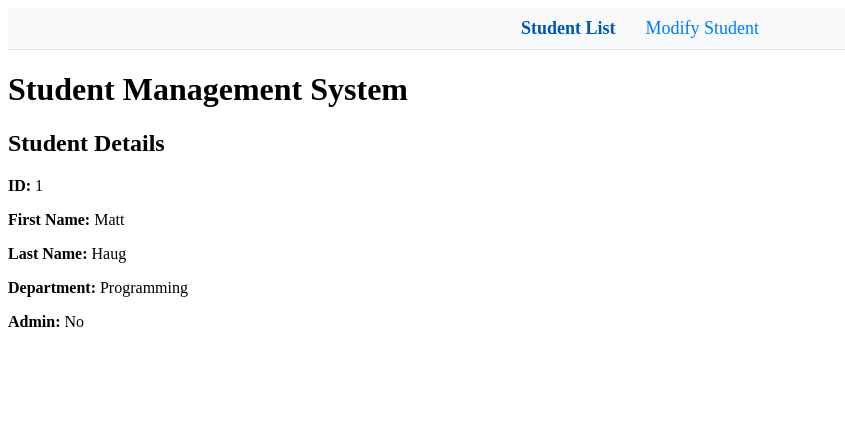
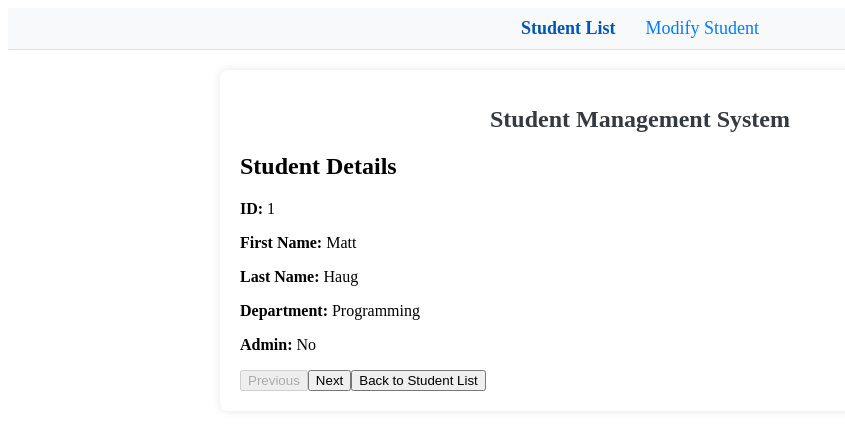
Before and after one commit to nanod24/Angular-Hm-Project, an Angular app: page /students/1 in a window 1280 px wide. Shown: the top 430 px of the page, without its empty margins (0-845 px from the left). Built offline with nearby package versions, Linux system fonts and the light colour scheme.

Commit message:
adding 2 more components

```diff
--- a/src/app/app.component.html
+++ b/src/app/app.component.html
@@ -9,5 +9,9 @@
 </div>
 
 
-<h1>{{ title }}</h1>
-<router-outlet></router-outlet>
+<div class="app-container">
+  <h1>{{ title }}</h1>
+
+  <!--router outlet to display routed components -->
+  <router-outlet></router-outlet>
+</div>
--- a/src/app/app.component.scss
+++ b/src/app/app.component.scss
@@ -67,3 +67,20 @@ h2 {
   font-weight: bold; /* Bold text for active link */
   color: #0056b3; /* Darker blue for active link */
 }
+
+/* Style for the main container */
+.app-container {
+  padding: 20px; /* Padding around the main content */
+  max-width: 800px; /* Max width for the content area */
+  margin: 20px auto; /* Center the content */
+  background-color: #ffffff; /* White background */
+  box-shadow: 0 0 10px rgba(0, 0, 0, 0.1); /* Light shadow for a lifted effect */
+  border-radius: 8px; /* Rounded corners */
+}
+
+/* Style for the title */
+.app-container h1 {
+  font-size: 24px; /* Font size for the title */
+  color: #343a40; /* Dark color for the title text */
+  text-align: center; /* Center the title text */
+}
--- a/src/app/student-detail/student-detail.component.html
+++ b/src/app/student-detail/student-detail.component.html
@@ -5,4 +5,8 @@
   <p><strong>Last Name:</strong> {{ student.lastName }}</p>
   <p><strong>Department:</strong> {{ student.department }}</p>
   <p><strong>Admin:</strong> {{ student.isAdmin ? 'Yes' : 'No' }}</p>
+  <button (click)="goBackward()" [disabled]="currentIndex ===0"> Previous</button>
+  <button (click)="goForward()"  [disabled] ="currentIndex === userList.length -1"> Next</button>
+  <button (click)="goBack()" > Back to Student List </button>
+
 </div>
--- a/src/app/student-detail/student-detail.component.ts
+++ b/src/app/student-detail/student-detail.component.ts
@@ -37,6 +37,25 @@ export class StudentDetailComponent {
     });
     });
   }
+//function to go back to student-list view
+  goBack(): void {
+    this.router.navigate(['/students']);
+  }
+
+//function to move foward through array with overflow protection
+  goForward(): void {
+    if (this.currentIndex < this.userList.length - 1) {
+      this.currentIndex++;
+      this.router.navigate(['/students', this.userList[this.currentIndex].id]);
+    }
+  }
+//function to move backward through array with overflow protection
+  goBackward(): void {
+    if (this.currentIndex > 0) {
+      this.currentIndex--;
+      this.router.navigate(['/students', this.userList[this.currentIndex].id]);
+    }
+  }
 
 
 }
```
